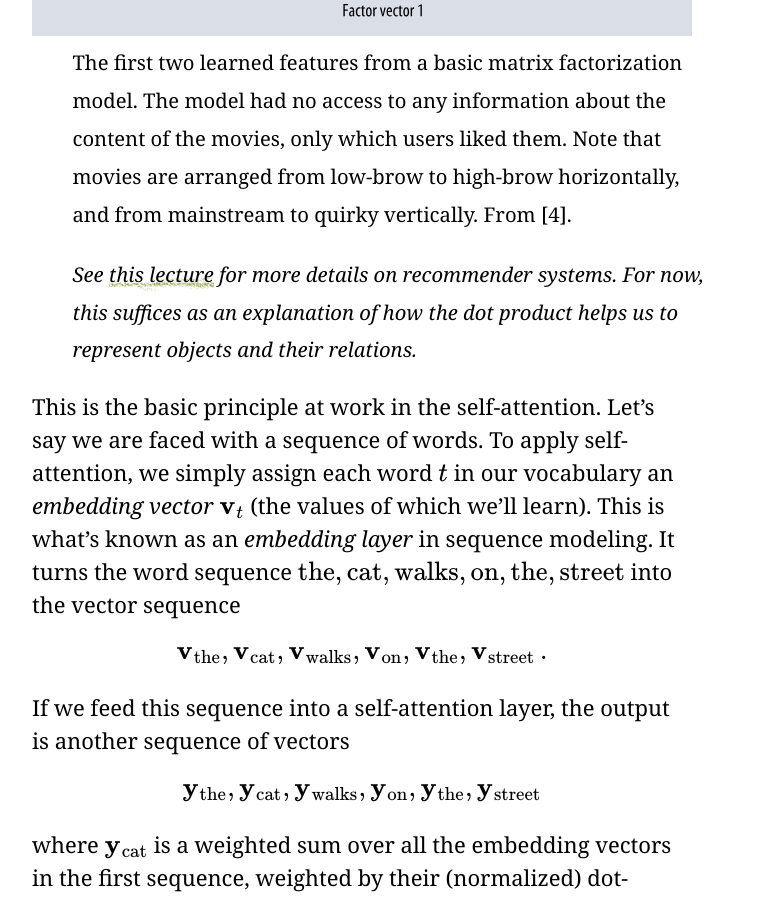
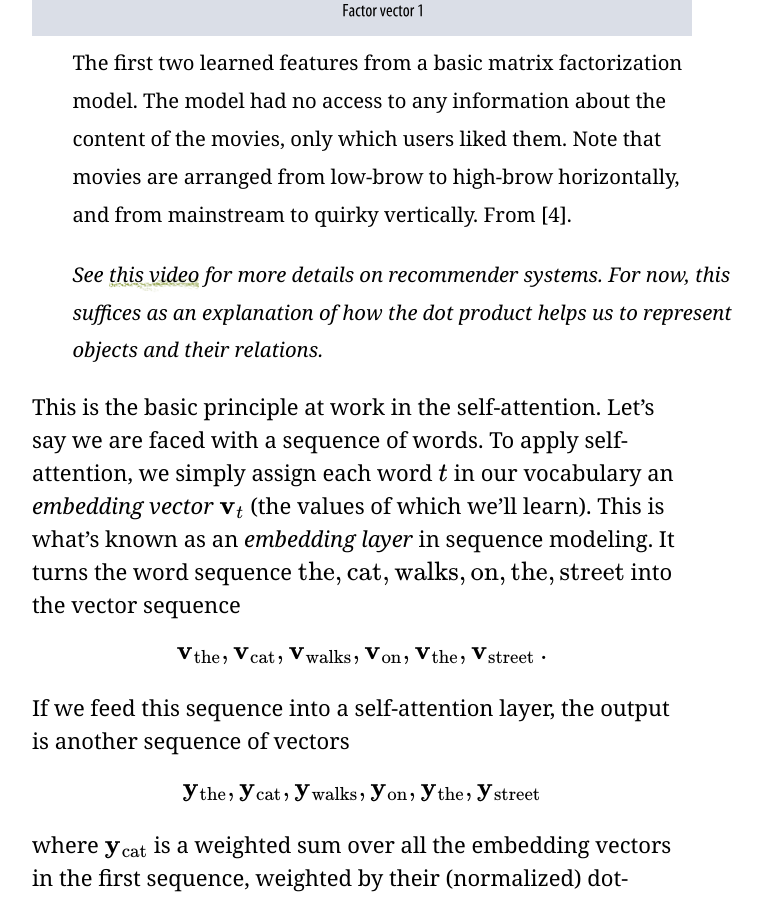
Before and after one commit to pbloem/peterbloem.nl, a Jekyll site: the page built from blog/transformers.md, in a window 1280 px wide and 900 px high, scrolled down 5026 px. Shown: the whole window, without its empty margins (278-1041 px from the left). Built offline with Jekyll 4.4.1, drawn with Linux system fonts in a browser that asks for light colours; nearby versions of some CDN libraries; some web fonts are replaced; our own code applies the rules of GitHub Pages for plain Markdown files; formulas are drawn with MathJax 3.

Commit message:
:pencil: Update rest of youtube links.

```diff
--- a/blog/transformers.md
+++ b/blog/transformers.md
@@ -89,7 +89,7 @@
 </figcaption>
 </figure>
 
-<aside>See <a href="https://youtu.be/TwCYexIpqUU">this lecture</a> for more details on recommender systems. For now, this suffices as an explanation of how the dot product helps us to represent objects and their relations.</aside>
+<aside>See <a href="https://youtu.be/xy-4lLaIgZs">this video</a> for more details on recommender systems. For now, this suffices as an explanation of how the dot product helps us to represent objects and their relations.</aside>
 
 This is the basic principle at work in the self-attention. Let's say we are faced with a sequence of words. To apply self-attention, we simply assign each word \\(\bc{t}\\) in our vocabulary an _embedding vector_ \\(\v_\bc{t}\\) (the values of which we'll learn). This is what's known as an <em>embedding layer</em> in sequence modeling. It turns the word sequence
 $$\bc{\text{the}}, \bc{\text{cat}}, \bc{\text{walks}}, \bc{\text{on}}, \bc{\text{the}}, \bc{\text{street}}$$
@@ -618,7 +618,7 @@
 
 <dl>
 <dt>Half precision</dt><dd>On modern GPUs and on TPUs, tensor computations can be done efficiently on 16-bit float tensors. This isn't quite as simple as just setting the dtype of the tensor to <code>torch.float16</code>. For some parts of the network, like the loss, 32 bit precision is required. But most of this can be handled with relative ease by <a href="https://github.com/NVIDIA/apex">existing libraries</a>. Practically, this doubles your effective memory.</dd>
-<dt>Gradient accumulation</dt><dd>For a large model, we may only be able to perform a forward/backward pass on a single instance. Batch size 1 is not likely to lead to stable learning. Luckily, we can perform a single forward/backward for each instance in a larger batch, and simply sum the gradients we find (this is a consequence of the <a href="https://youtu.be/VZwrbIBNzzA?t=1562">multivariate chain rule</a>). When we hit the end of the batch, we do a single step of gradient descent, and zero out the gradient. In Pytorch this is particulary easy: you know that <code>optimizer.zero_grad()</code> call in your training loop that seems so superfluous? If you don't make that call, the new gradients are simply added to the old ones. </dd>
+<dt>Gradient accumulation</dt><dd>For a large model, we may only be able to perform a forward/backward pass on a single instance. Batch size 1 is not likely to lead to stable learning. Luckily, we can perform a single forward/backward for each instance in a larger batch, and simply sum the gradients we find (this is a consequence of the <a href="https://youtu.be/7mTcWrnexkk?t=195">multivariate chain rule</a>). When we hit the end of the batch, we do a single step of gradient descent, and zero out the gradient. In Pytorch this is particulary easy: you know that <code>optimizer.zero_grad()</code> call in your training loop that seems so superfluous? If you don't make that call, the new gradients are simply added to the old ones. </dd>
 <dt>Gradient checkpointing</dt><dd>If your model is so big that even a single forward/backward won't fit in memory, you can trade off even more computation for memory efficiency. In gradient checkpointing, you separate your model into sections. For each section, you do a separate forward/backward to compute the gradients, without retaining the intermediate values for the rest. Pytorch has <a href="https://pytorch.org/docs/stable/checkpoint.html">special utilities</a> for gradient checkpointng.
 </dd>
 </dl>
```
